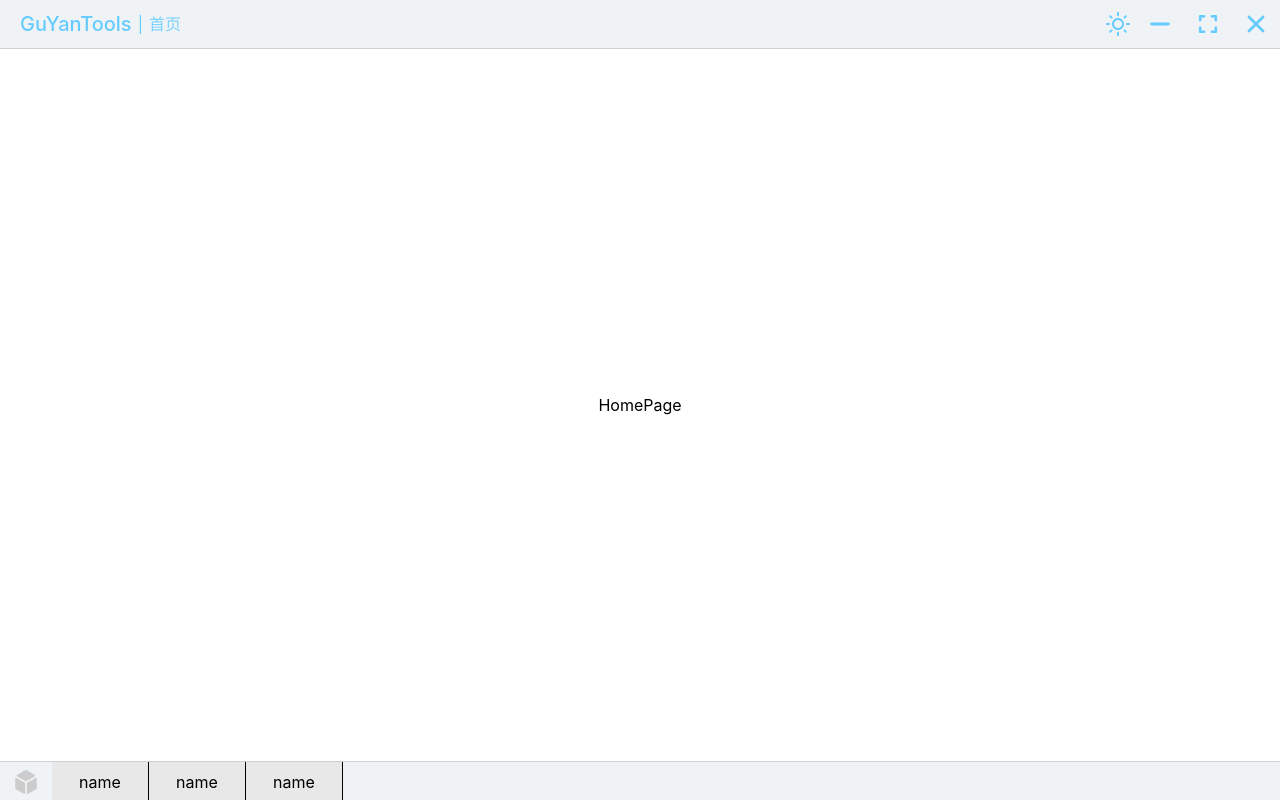
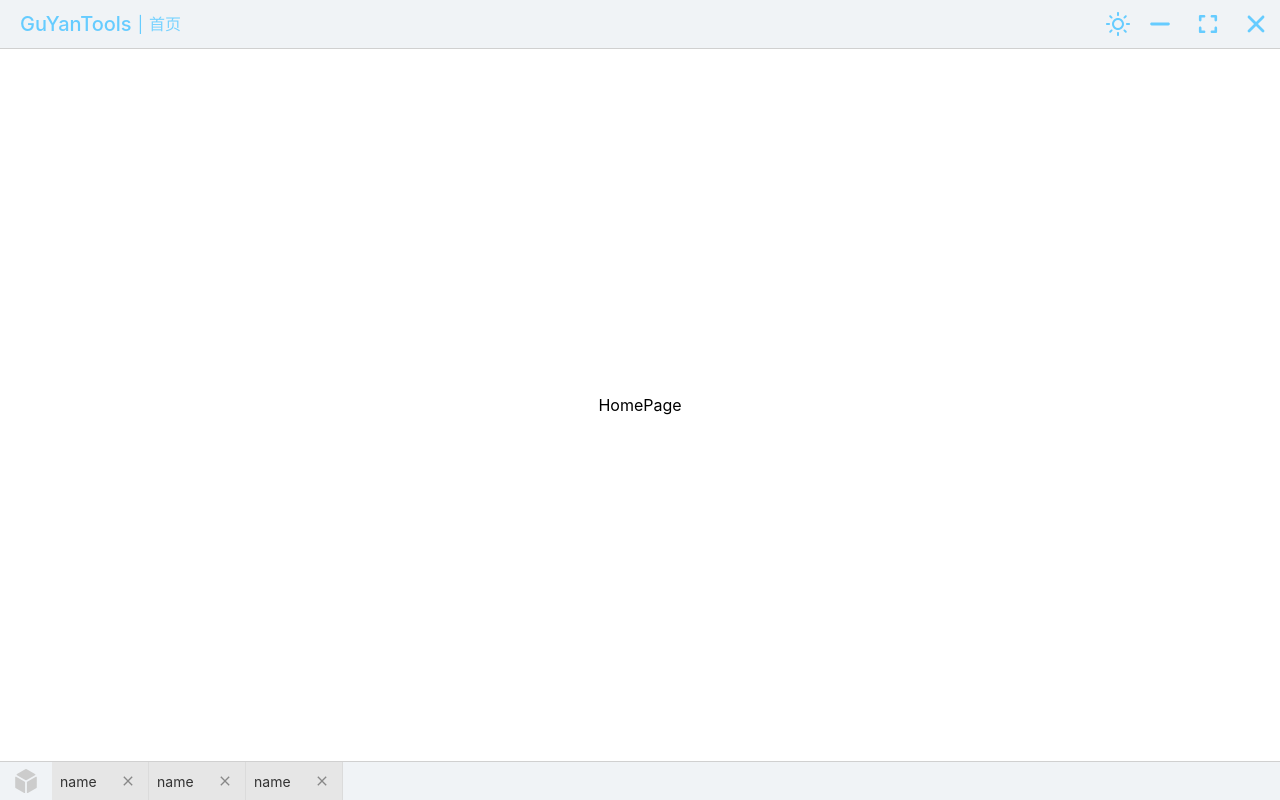
Before and after one commit to Sakurapole/GuYanTools, a Vue app in the folder desktop/: page /#/ in a window 1280 px wide. Built offline with nearby package versions, Linux system fonts and the light colour scheme.

Commit message:
fix: :bug: bottombar border problem
make border doesn't occupy elment's inner height

```diff
--- a/desktop/package.json
+++ b/desktop/package.json
@@ -28,7 +28,7 @@
     "@types/node": "^24.1.0",
     "@typescript-eslint/eslint-plugin": "^8.36.0",
     "@typescript-eslint/parser": "^8.36.0",
-    "@vitejs/plugin-vue": "^6.0.0",
+    "@vitejs/plugin-vue": "^6.0.1",
     "@vue/tsconfig": "^0.7.0",
     "electron": "37.2.1",
     "eslint": "^8.57.0",
@@ -36,7 +36,8 @@
     "sass-embedded": "^1.89.2",
     "ts-node": "^10.9.2",
     "typescript": "^5.8.3",
-    "vite": "^7.0.4"
+    "vite": "^7.0.4",
+    "vite-plugin-vue-devtools": "^8.0.0"
   },
   "dependencies": {
     "@vueuse/core": "^12.5.0",
--- a/desktop/src/renderer/assets/cssvars.scss
+++ b/desktop/src/renderer/assets/cssvars.scss
@@ -1,2 +1,4 @@
 $btmbar-height: 40px;
 $topbar-height: 48px;
+
+$border-size: 1px;
--- a/desktop/src/renderer/components/bottombar/bottombar.scss
+++ b/desktop/src/renderer/components/bottombar/bottombar.scss
@@ -5,17 +5,28 @@
   @include layout.flex-row($justify-content: flex-start, $align-items: center);
   width: 100%;
   height: $btmbar-height;
-  border-top: 1px solid var(--bar-border-color);
+  // border-top: $border-size solid var(--bar-border-color);
   background-color: var(--bottombar-bg-color);
+  position: relative;
+  &::before {
+    content: "";
+    position: absolute;
+    top: 0;
+    left: 0;
+    right: 0;
+    height: 1px; /* 边框厚度 */
+    background-color: var(--bar-border-color); /* 颜色自行调整 */
+    z-index: 10;
+  }
 }
 
 .bottombar-app-func-container {
-  height: 100%;
+  height: $btmbar-height;
   @include layout.flex-row();
   & .bottombar-app-func-item {
     @include layout.flex-row();
     width: calc($btmbar-height + 12px);
-    height: $btmbar-height;
+    height: 100%;
     cursor: pointer;
     background-color: var(--bottombar-bg-color);
     transition: background-color 0.3s ease;
@@ -35,6 +46,13 @@
 
 .bottombar-running-tool-container {
   @include layout.flex-row($justify-content: flex-start, $align-items: center);
-  height: 100%;
+  width: calc(100% - $btmbar-height - 12px);
+  height: $btmbar-height;
   overflow-x: auto;
+  // scrollbar-gutter: stable both-edges;
+
+  &::-webkit-scrollbar {
+    // display: none;
+    height: 0;
+  }
 }
--- a/desktop/src/renderer/components/bottombar/tool_item.vue
+++ b/desktop/src/renderer/components/bottombar/tool_item.vue
@@ -1,5 +1,6 @@
 <script setup lang="ts">
 import { defineComponent } from 'vue';
+import Svgicon from '../svgs/svgicon.vue';
 
 defineComponent({
   name: 'ToolItem'
@@ -8,9 +9,13 @@ defineComponent({
 
 <template>
   <div class="tool-item-container">
-    <span>name</span>
+    <span class="tool-name">name</span>
     <div class="close-btn">
-
+      <Svgicon width="16" height="16" color="#888" viewBox="0 0 1024 1024">
+        <path
+          d="M810.666667 273.493333L750.506667 213.333333 512 451.84 273.493333 213.333333 213.333333 273.493333 451.84 512 213.333333 750.506667 273.493333 810.666667 512 572.16 750.506667 810.666667 810.666667 750.506667 572.16 512z"
+          p-id="7150"></path>
+      </Svgicon>
     </div>
   </div>
 </template>
@@ -20,16 +25,37 @@ defineComponent({
 @use "../../assets/cssvars.scss" as *;
 
 .tool-item-container {
-  @include layout.flex-row();
+  @include layout.flex-row($justify-content: space-between, $align-items: center);
   min-width: 96px;
   height: 100%;
-  background-color: #e8e8e8;
-  border-right: 1px solid #000;
+  background-color: rgb(230, 230, 230);
+  border-right: 1px solid #dbdbdb;
   transition: background-color 0.3s ease;
   cursor: pointer;
 
   &:hover {
-    background-color: #d0d0d0;
+    background-color: #f9f9f9;
+  }
+
+  & .tool-name {
+    @include layout.flex-row($justify-content: center, $align-items: center);
+    display: inline-flex;
+    font-size: 14px;
+    color: #333;
+    padding-left: 8px;
+  }
+
+  & .close-btn {
+    @include layout.flex-row();
+    width: 24px;
+    height: 24px;
+    margin-right: 8px;
+    border-radius: 50%;
+    transition: background-color 0.3s ease;
+
+    &:hover {
+      background-color: rgba(0, 0, 0, 0.2);
+    }
   }
 }
 </style>
--- a/desktop/src/renderer/components/topbar/topbar.vue
+++ b/desktop/src/renderer/components/topbar/topbar.vue
@@ -7,7 +7,7 @@ import Spacer from '../Spacer.vue';
 
 const { ipcRenderer } = window;
 const { currentPage } = toRefs(useGlobalStore());
-const { theme } = toRefs(useTheme());
+const { theme } = useTheme();
 const { toggleTheme } = useTheme()
 </script>
 
--- a/desktop/vite.renderer.config.ts
+++ b/desktop/vite.renderer.config.ts
@@ -1,10 +1,14 @@
 import vue from '@vitejs/plugin-vue';
 import path from 'path';
 import { defineConfig } from 'vite';
+import vueDevTools from 'vite-plugin-vue-devtools';
 
 // https://vitejs.dev/config
 export default defineConfig({
-  plugins: [vue()],
+  optimizeDeps: {
+    include: ['pinia']
+  },
+  plugins: [vue(), vueDevTools()],
   css: {
     preprocessorOptions: {
       scss: {
```
Also changed, not shown: 14 other files (tests, documents, lock files or other folders).
